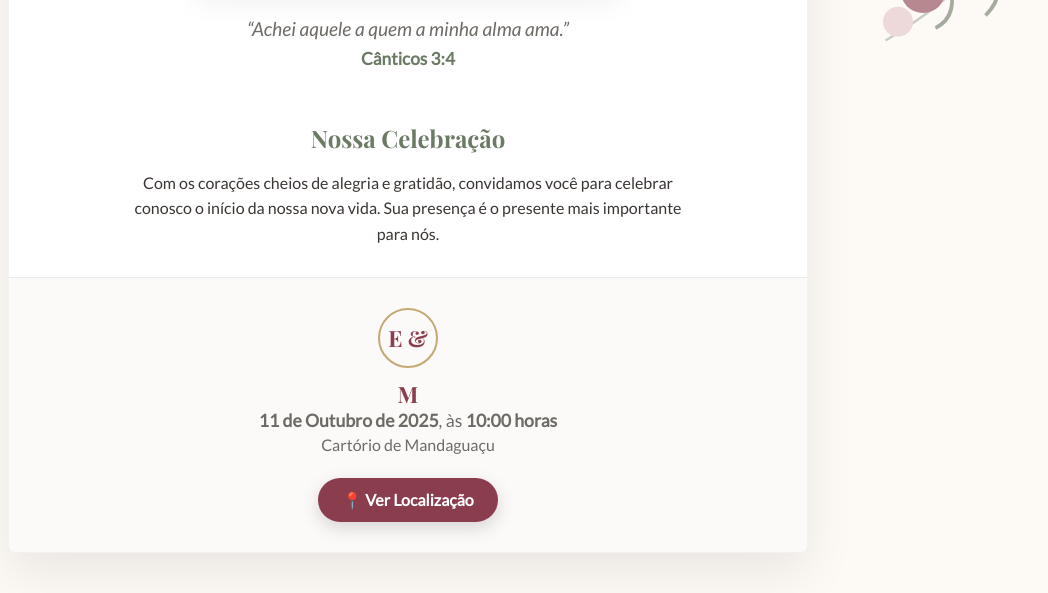
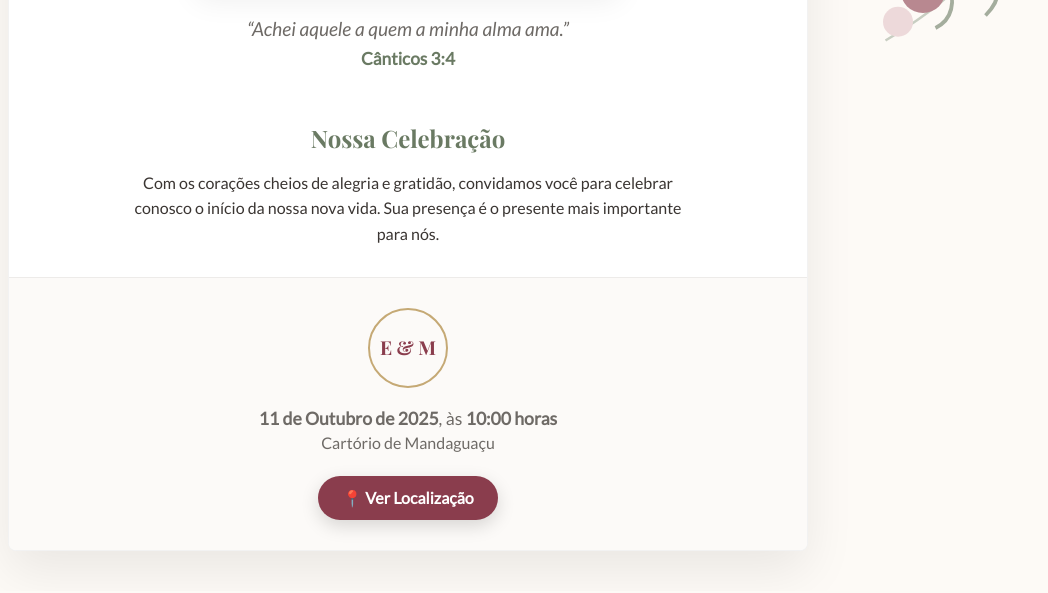
Before and after one commit to convite-especial/Conviteespecial, a plain HTML site: page index.html in a window 1280 px wide. Shown: the part 739-1332 px from the top of the page, without its empty margins (232-1280 px from the left). Drawn offline with nearby package versions, Linux system fonts and the light colour scheme.

Commit message:
Update style.css

```diff
--- a/style.css
+++ b/style.css
@@ -152,16 +152,19 @@ body {
 }
 
 .monogram {
-  display: inline-block;
-  width: 60px;
-  height: 60px;
-  line-height: 56px;
+  display: flex;
+  align-items: center;
+  justify-content: center;
+  width: 80px;
+  height: 80px;
   border-radius: 50%;
   border: 2px solid var(--accent-gold);
   font-family: 'Playfair Display', serif;
   color: var(--rose-dark);
-  font-size: 1.4em;
-  margin-bottom: 20px;
+  font-size: 1.2em;
+  margin: 0 auto 20px;
+  text-align: center;
+  line-height: 1.2;
 }
 
 .details p {
```
